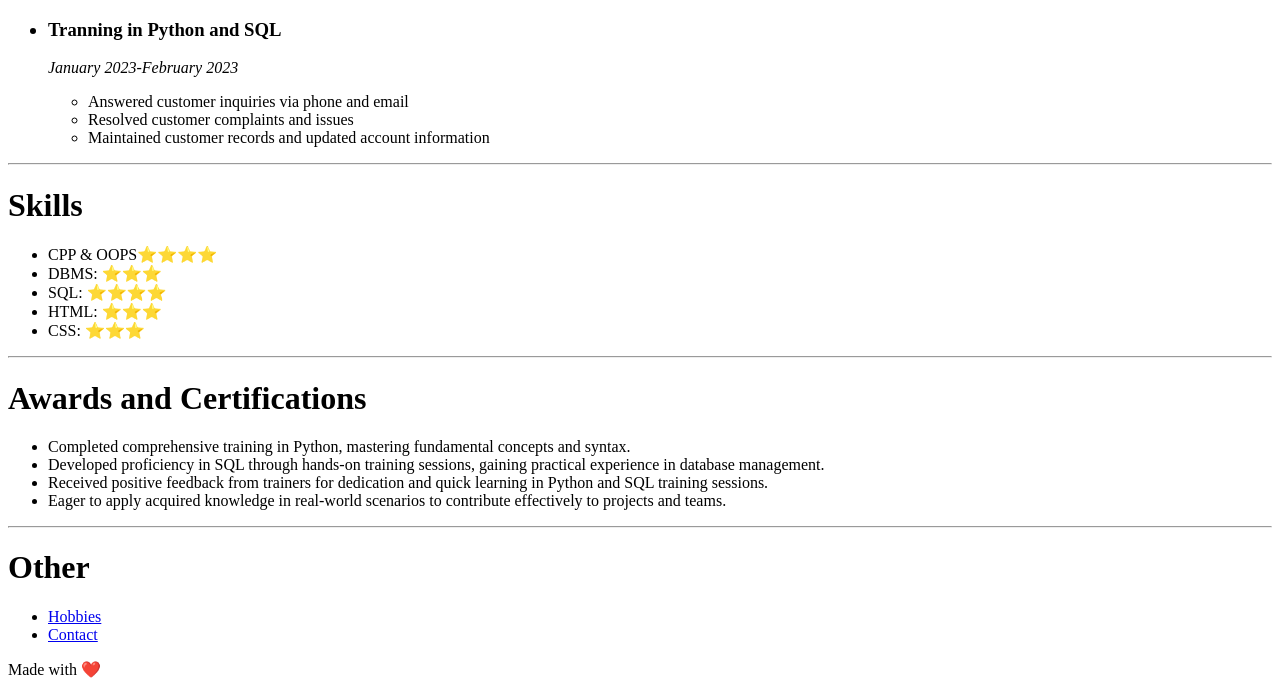
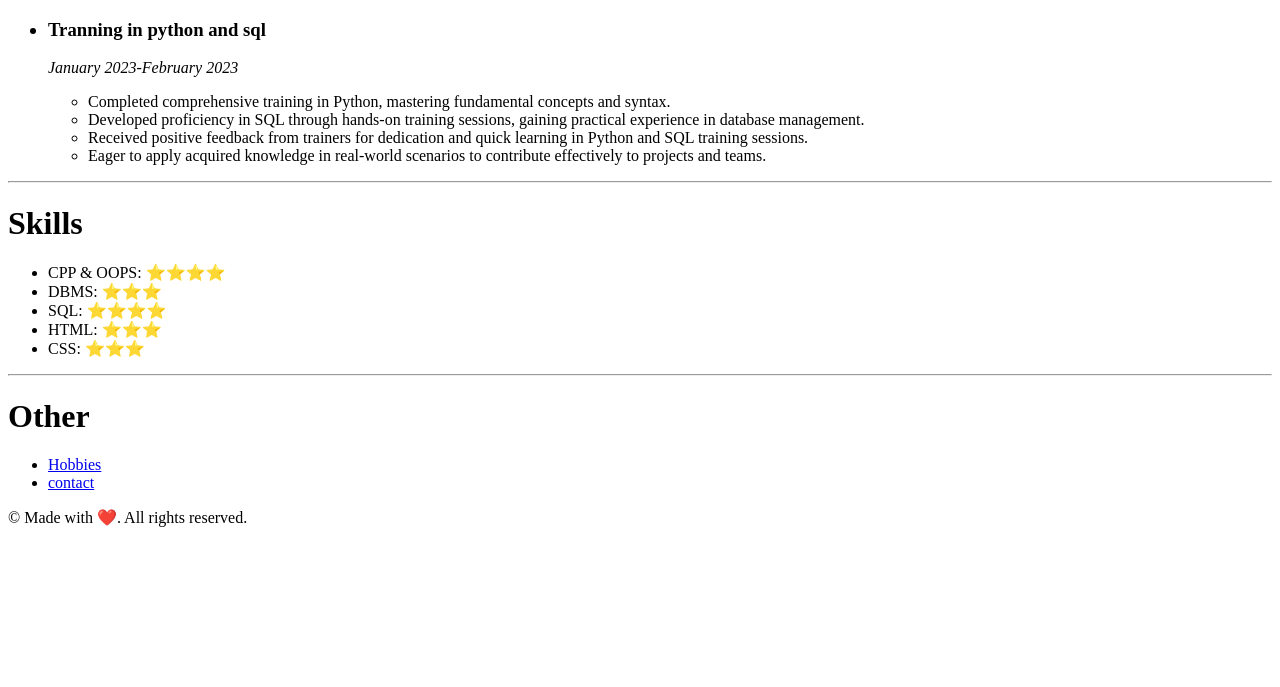
Before and after one commit to Suvasree-Mondal/Personal-Portfolio-, a plain HTML site: page index.html in a window 1280 px wide. Shown: the part 649-1336 px from the top of the page. After the commit the page ends 1184 px from the top, so only its background shows below. Drawn offline with Linux system fonts and the light colour scheme.

Commit message:
Update index.html

```diff
--- a/index.html
+++ b/index.html
@@ -26,13 +26,15 @@
     <h1>Work Experience</h1>
     <ul>
       <h3>
-        <li>Tranning in Python and SQL</li>
+        <li>Tranning in python and sql</li>
       </h3>
       <p> <em>January 2023-February 2023</em></p>
       <ul>
-        <li>Answered customer inquiries via phone and email</li>
-        <li>Resolved customer complaints and issues</li>
-        <li>Maintained customer records and updated account information</li>
+        <li>Completed comprehensive training in Python, mastering fundamental concepts and syntax.</li>
+      <li>Developed proficiency in SQL through hands-on training sessions, gaining practical experience in database management.</li>
+    <li>Received positive feedback from trainers for dedication and quick learning in Python and SQL training sessions.</li>
+    <li>Eager to apply acquired knowledge in real-world scenarios to contribute effectively to projects and teams.</li>
+    </ul>
       </ul>
       <!-- <h3>
         <li>web depelopment from angela yuee</li>
@@ -49,26 +51,23 @@
     <hr>
     <h1>Skills</h1>
     <ul>
-      <li>CPP & OOPS⭐️⭐⭐⭐</li>
+      <li>CPP & OOPS: ⭐️⭐⭐⭐</li>
        <li>DBMS: ⭐️⭐️⭐️</li>
       <li>SQL: ⭐️⭐️⭐️⭐️</li>
       <li>HTML: ⭐️⭐️⭐️</li>
       <li>CSS: ⭐️⭐️⭐️</li>
+
     </ul>
     <hr>
-    <h1>Awards and Certifications</h1>
-    <ul>
-      <li>Completed comprehensive training in Python, mastering fundamental concepts and syntax.</li>
-      <li>Developed proficiency in SQL through hands-on training sessions, gaining practical experience in database management.</li>
-    <li>Received positive feedback from trainers for dedication and quick learning in Python and SQL training sessions.</li>
-    <li>Eager to apply acquired knowledge in real-world scenarios to contribute effectively to projects and teams.</li>
-    </ul>
-    <hr>
+    <!-- <h1>Awards and Certifications</h1> -->
+    <!-- <ul> -->
+
+    <!-- <hr> -->
     <h1>Other</h1>
     <ul>
       <li><a href="public/Hobbies.html">Hobbies </a></li>
-      <li><a href="public/contact.html">Contact</a></li>
+      <li><a href="public/contact.html">contact</a></li>
     </ul>
-    <footer>Made with ❤️</footer>
+    <footer>© Made with ❤️. All rights reserved.</footer>
   </body>
 </html>
```
